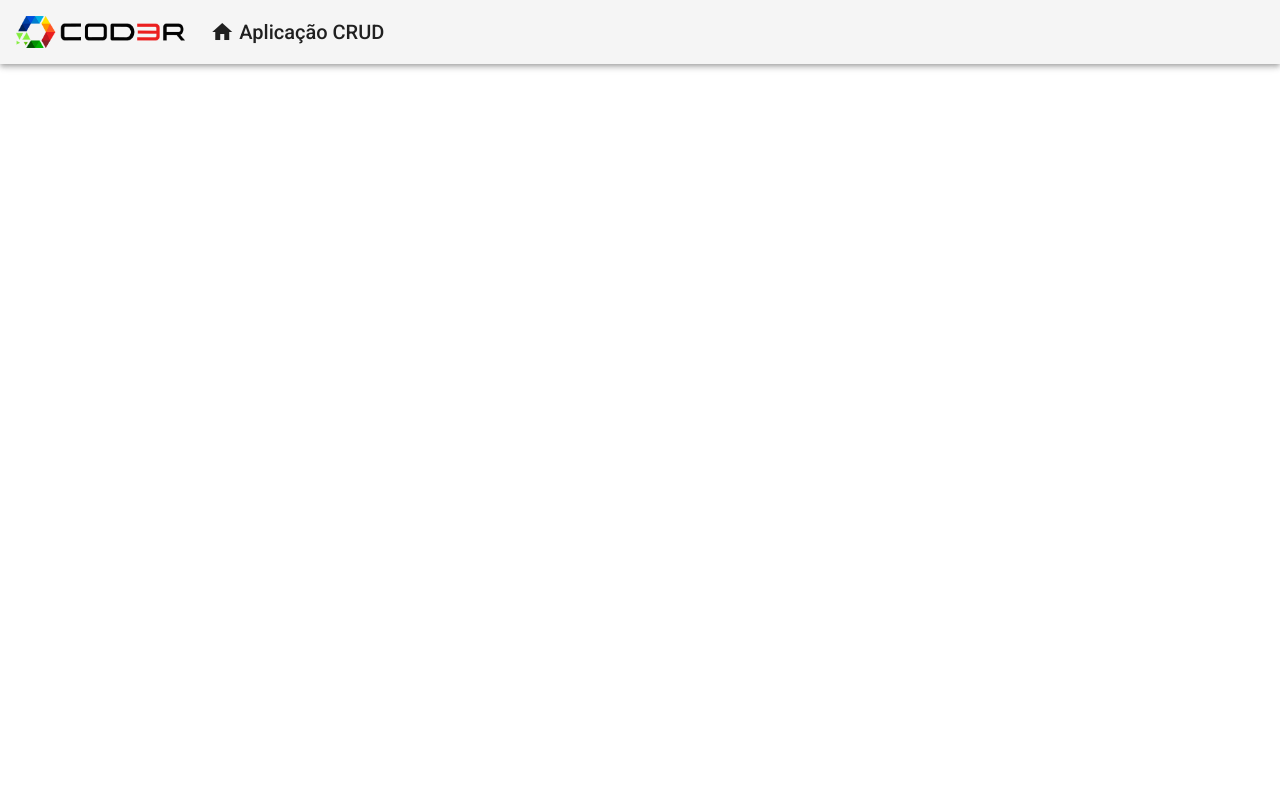
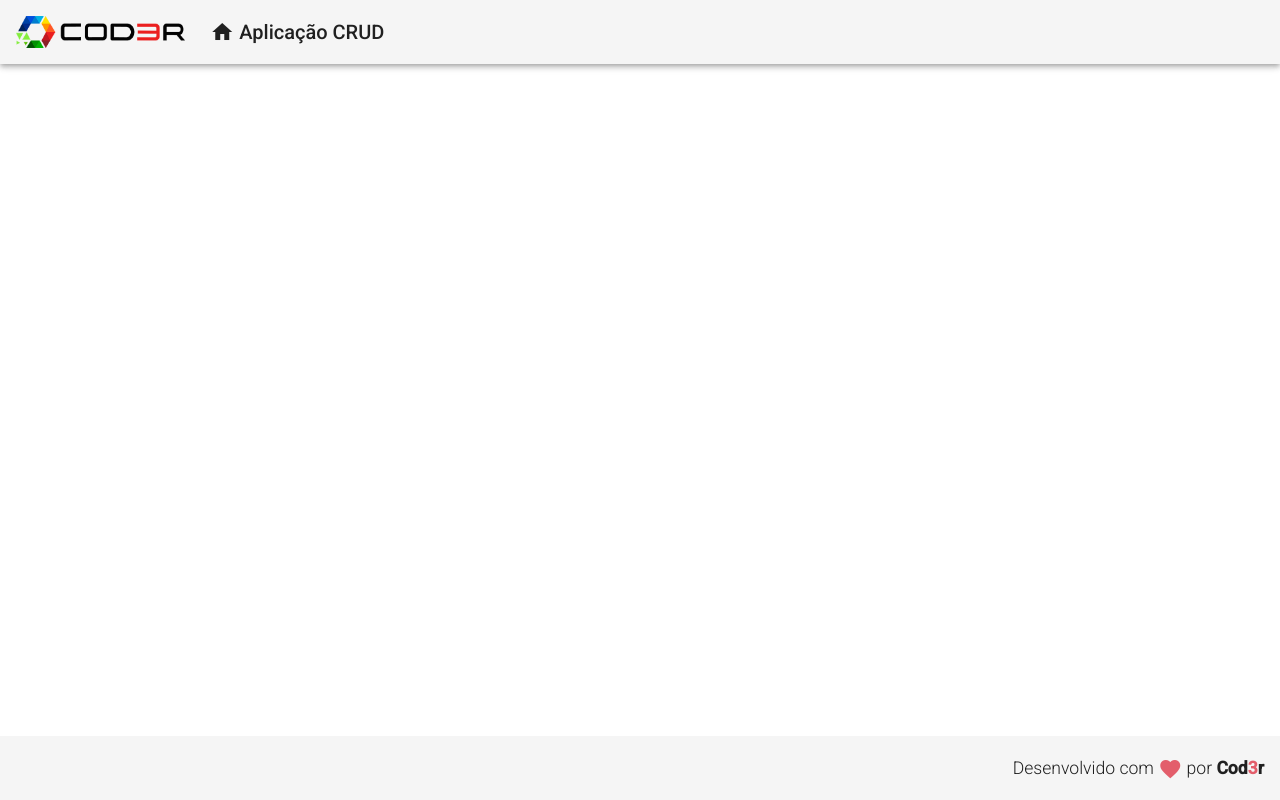
Before and after one commit to yarnando/angular9-cod3r, an Angular app: page / in a window 1280 px wide. Built offline with nearby package versions, Linux system fonts and the light colour scheme.

Commit message:
Aula 8 - Footer ok

```diff
--- a/src/app/app.component.html
+++ b/src/app/app.component.html
@@ -1 +1,2 @@
 <app-header></app-header>
+<app-footer></app-footer>
--- a/src/app/app.module.ts
+++ b/src/app/app.module.ts
@@ -4,9 +4,10 @@
 import { AppRoutingModule } from './app-routing.module';
 import { AppComponent } from './app.component';
 import { BrowserAnimationsModule } from '@angular/platform-browser/animations';
-import { HeaderComponent } from './components/template/header/header.component';
 
 import { MatToolbarModule } from '@angular/material/toolbar';
+
+import { HeaderComponent } from './components/template/header/header.component';
 import { FooterComponent } from './components/template/footer/footer.component'
 
 @NgModule({
--- a/src/app/components/template/footer/footer.component.css
+++ b/src/app/components/template/footer/footer.component.css
@@ -0,0 +1,11 @@
+.footer {
+    position: fixed;
+    bottom: 0;
+    display: flex;
+    justify-content: flex-end;
+}
+
+.footer > span {
+    font-size: 1.1rem;
+    font-weight: 300;
+}
--- a/src/app/components/template/footer/footer.component.html
+++ b/src/app/components/template/footer/footer.component.html
@@ -1 +1,9 @@
-<p>footer works!</p>
+<mat-toolbar class="footer">
+    <span>
+        Desenvolvido com
+        <i class="material-icons red v-middle">
+            favorite
+        </i>
+        por <strong>Cod<span class="red">3</span>r</strong>
+    </span>
+</mat-toolbar>
--- a/src/styles.css
+++ b/src/styles.css
@@ -2,3 +2,11 @@
 
 html, body { height: 100%; }
 body { margin: 0; font-family: Roboto, "Helvetica Neue", sans-serif; }
+
+.red {
+    color: rgb(227, 94, 107);
+}
+
+.v-middle {
+    vertical-align: middle;
+}
```
